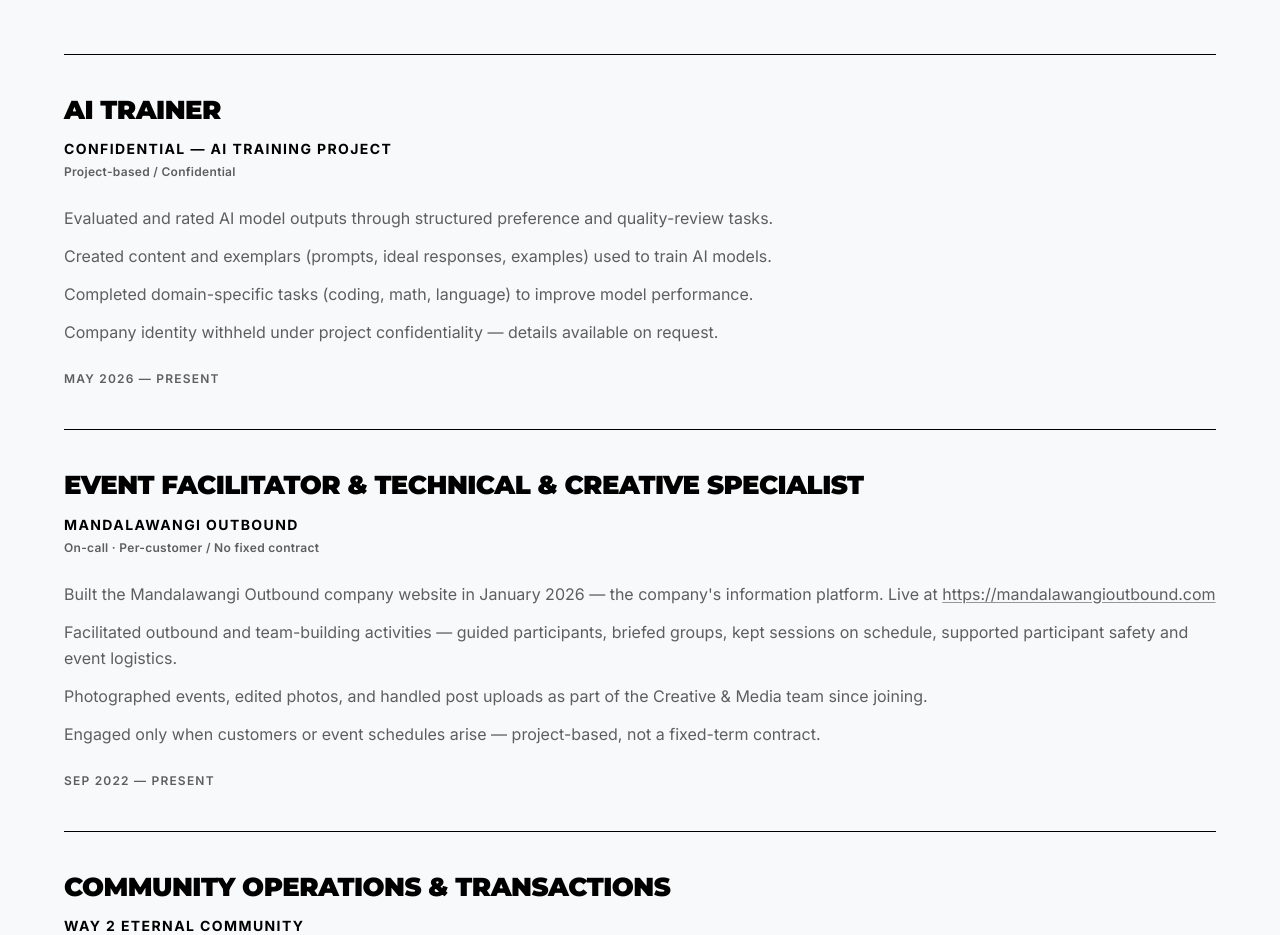
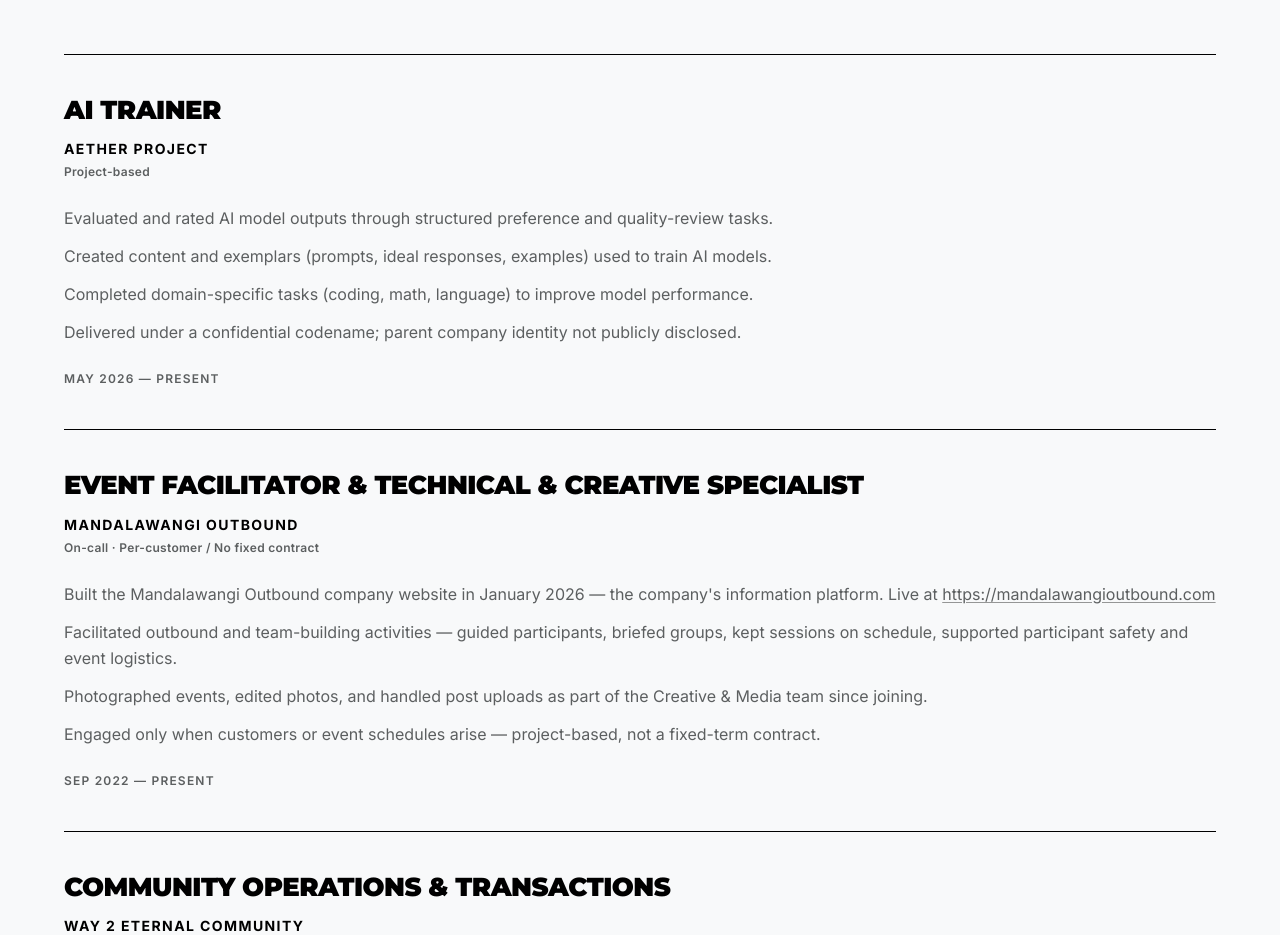
Before and after one commit to overhaulpxl/zaidaan-portofolio, a Next.js app: page / in a window 1280 px wide. Shown: the part 3560-4495 px from the top of the page. Built offline with nearby package versions, Linux system fonts and the light colour scheme; no server answers; the database is empty.

Commit message:
feat: rename confidential AI training entry to Aether Project
Zaidaan disclosed the project codename: Aether Project (still does not
name the parent company). Label is now plain "Aether Project" with role
"AI Trainer", arrangement "Project-based".

```diff
--- a/src/content/experience.ts
+++ b/src/content/experience.ts
@@ -2,16 +2,16 @@ import type { Experience } from "@/types/portfolio";
 
 export const experiences: readonly Experience[] = [
   {
-    company: "Confidential — AI Training Project",
+    company: "Aether Project",
     role: "AI Trainer",
-    arrangement: "Project-based / Confidential",
+    arrangement: "Project-based",
     startDate: "May 2026",
     endDate: "Present",
     responsibilities: [
       "Evaluated and rated AI model outputs through structured preference and quality-review tasks.",
       "Created content and exemplars (prompts, ideal responses, examples) used to train AI models.",
       "Completed domain-specific tasks (coding, math, language) to improve model performance.",
-      "Company identity withheld under project confidentiality — details available on request."
+      "Delivered under a confidential codename; parent company identity not publicly disclosed."
     ],
     sortOrder: 0
   },
```
